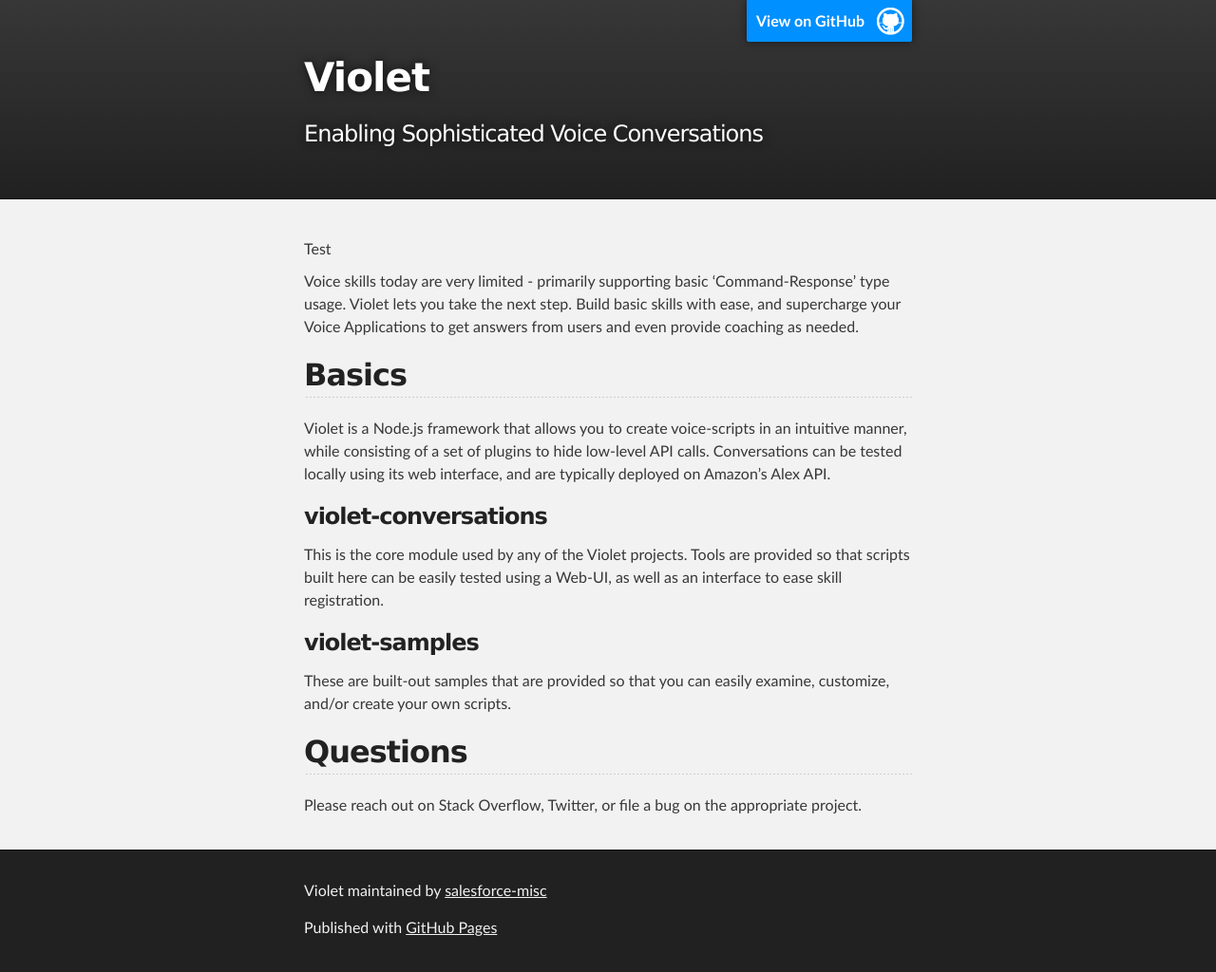
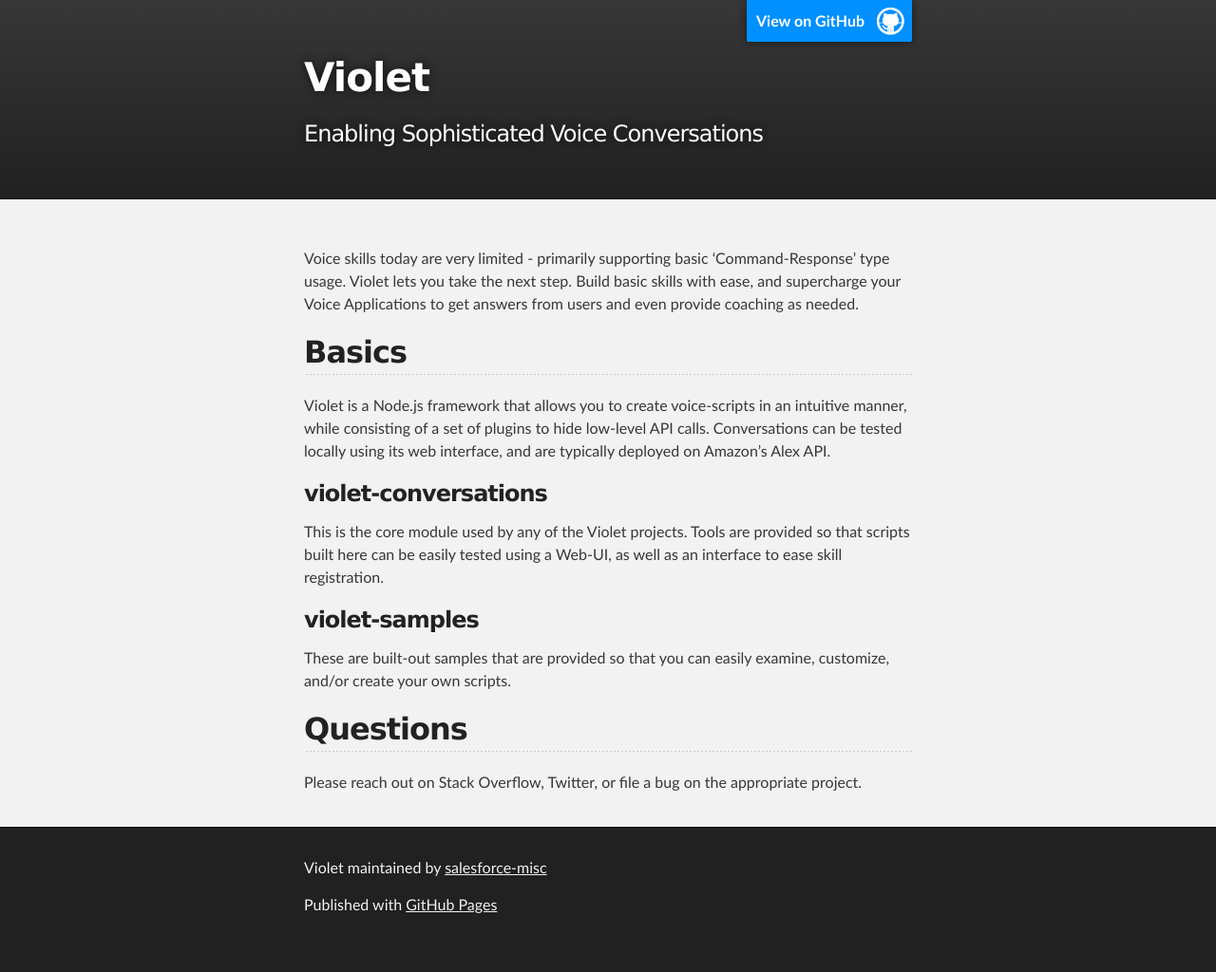
Before and after one commit to salesforce-misc/HelloViolet.ai, a Jekyll site: the page built from index.md, in a window 1280 px wide. Shown: the whole page at 95% size. Built offline with Jekyll 4.4.1, drawn with Linux system fonts in a browser that asks for light colours; our own code applies the rules of GitHub Pages for plain Markdown files; after the commit the page ends 1000 px from its top, so only the background shows below that.

Commit message:
rolling back test changes

```diff
--- a/_layouts/default.html
+++ b/_layouts/default.html
@@ -34,7 +34,7 @@
     <!-- MAIN CONTENT -->
     <div id="main_content_wrap" class="outer">
       <section id="main_content" class="inner">
-        Test {{ content }}
+        {{ content }}
       </section>
     </div>
 
```
